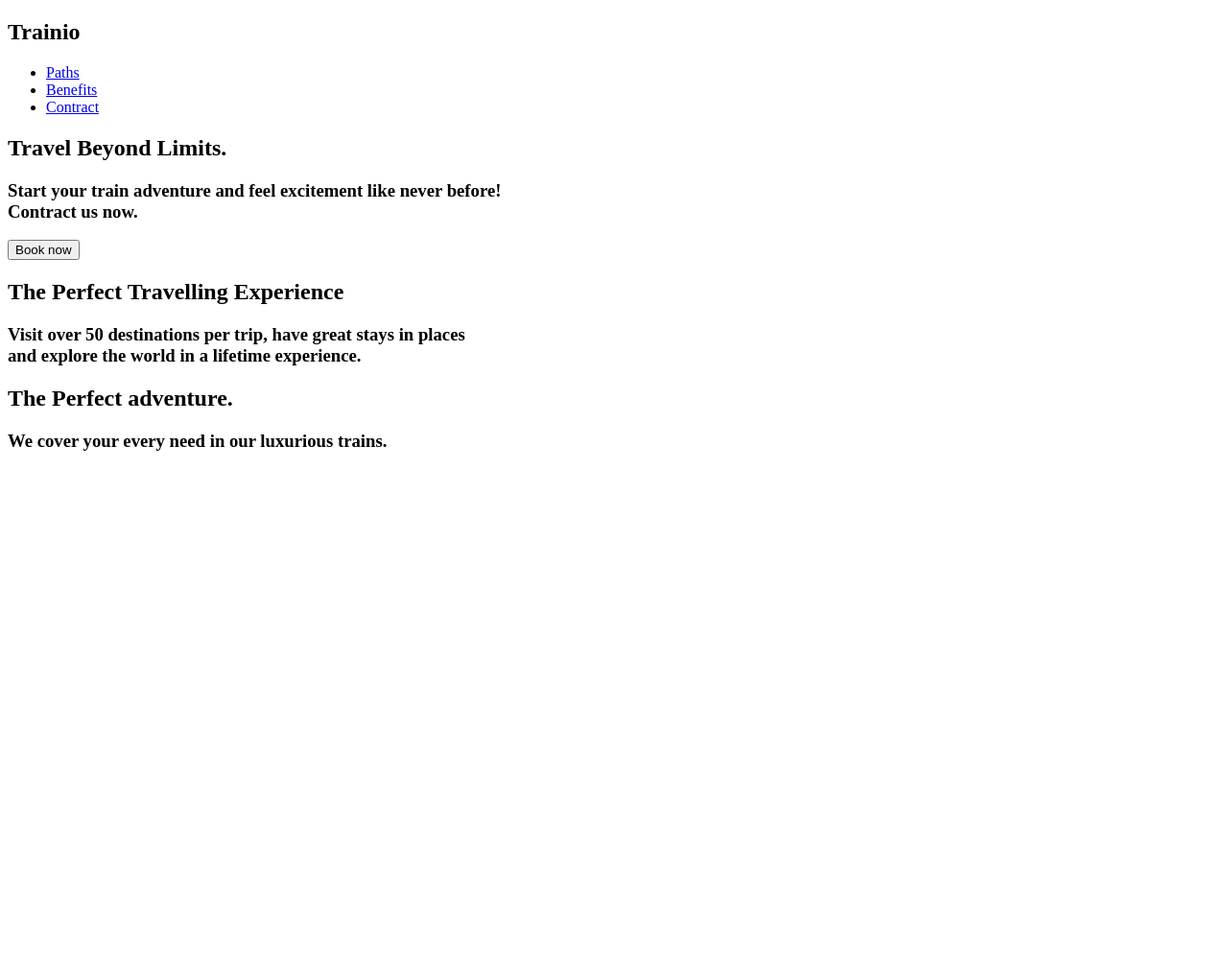
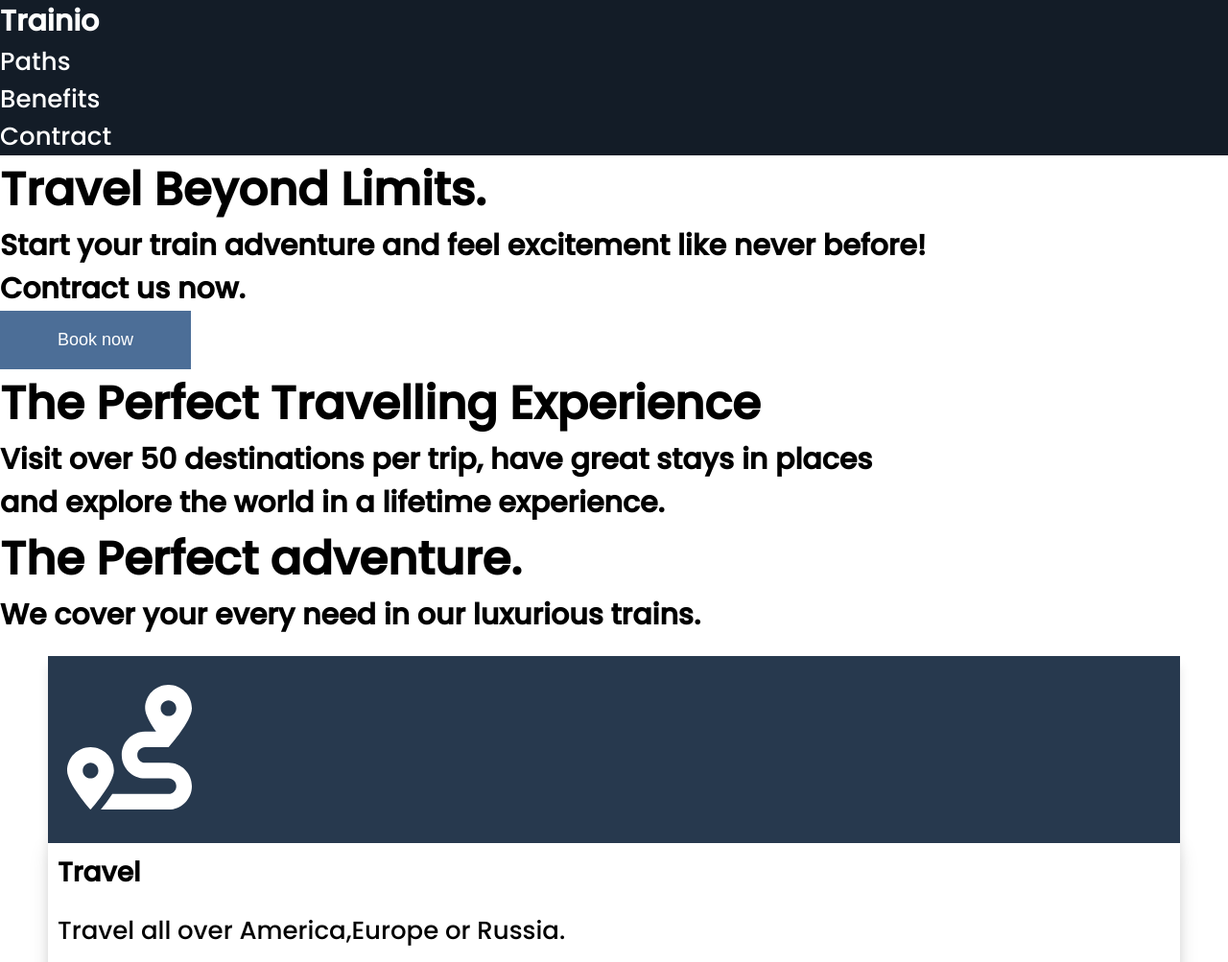
Before and after one commit to GasarosTheWiz/Trainio, a plain HTML site: page index.html in a window 1280 px wide. Shown: the top 1003 px of the page at 96% size. Drawn offline with Linux system fonts and the light colour scheme.

Commit message:
commit 2

```diff
--- a/index.html
+++ b/index.html
@@ -15,7 +15,7 @@
 <body>
     <header class="main-head">
         <nav>
-            <h1>Trainio</h1>
+            <h1 id="logo">Trainio</h1>
             <ul>
                 <li><a href="#paths">Paths</a></li>
                 <li><a href="#benefits">Benefits</a></li>
@@ -43,7 +43,7 @@
         <div class="cards">
             <div class="card">
                 <div class="card-icon">
-                    <img src="img/route-solid.svg" alt="">
+                    <img src="img/route-solid.svg" style="width: 13rem; height: 15rem;">
                 </div>
                 <h4>Travel</h4>
                     <p>Travel all over America,Europe or Russia.</p>
@@ -51,7 +51,7 @@
             </div>
             <div class="card">
                 <div class="card-icon">
-                    <img src="img/bed-solid.svg" alt="">
+                    <img src="img/bed-solid.svg" style="width: 13rem; height: 15rem;">
                 </div>
                 <h4>Stay</h4>
                     <p>Stay and rest in large,luxurious wagons</p>
@@ -59,7 +59,7 @@
             </div>
             <div class="card">
                 <div class="card-icon">
-                    <img src="img/train-card.png" alt="">
+                    <img src="img/train-card.png" style="width: 13rem; height: 15rem;">
                 </div>
                 <h4>Trains</h4>
                     <p>Thematic trains for all tastes.</p>
@@ -90,7 +90,7 @@
                 <h5>Trainio &copy;</h5>
                 <ul>
                     <li> <a href="#" title="github"><img src ="img/github-sign.png" alt="github"></a></li>
-                    <li> <a href="#" title="site"><img src ="" alt="site"></a></li>
+                    <li> <a href="#" title="site"><img src ="img/github-sign.png" alt="site"></a></li>
                 </ul>
             </div>
         </footer>
--- a/style.css
+++ b/style.css
@@ -1,3 +1,102 @@
+/*global styles*/
 html{
-    font-size: 62.5;
+    font-size: 62.5%;
 }
+
+*{
+    margin: 0;
+    padding: 0;
+    box-sizing: border-box;
+
+}
+
+body{
+    font-family: 'Poppins' , sans-serif;
+}
+
+h1{
+    font-size: 2.6rem;
+}
+
+li,
+button,
+label,
+input,
+p{
+    font-size: 2.6rem;
+}
+
+h2{
+    font-size: 4.8rem;
+}
+
+h3{
+    font-size: 3rem;
+}
+
+h4,h5{
+    font-size: 2.8rem;
+}
+
+a{
+    color: white;
+    text-decoration: none;
+}
+
+button{
+    padding:2rem 6rem;
+    background: #4c6e97;
+    border: none;
+    color: white;
+    font-size: 1.8rem;
+    curson:pointer;
+    transition: background 0.1 ease-in-out;
+}
+
+button:hover{
+    background-color: #27394e;
+}
+
+/* nav with hero */
+
+.main-head{
+    background: #131c27;
+    color: white;
+    position: sticky;
+    top:0px;
+    z-index: 3;
+}
+
+#logo{
+    flex:2 1 40rem;
+    font-family: 'Poppins' , sans-serif;
+    font-size: 3rem;
+}
+
+
+
+
+
+
+
+
+
+.card{
+    flex: 1 1 25rem;
+    min-height: 40vh;
+    margin:2rem 5rem;
+    box-shadow: 0px 10px 10px rgba(0,0,0,0.1) ,0px 200px 20px rgba(0,0,0,0.1);
+}
+
+.cards img{
+    max-width: 15%;
+    margin: 2rem;
+}
+
+.card h4,p{
+    padding:1rem;
+}
+
+.card-icon{
+    background: #27394e;
+}
```
Also changed, not shown: img/train-card.png.
